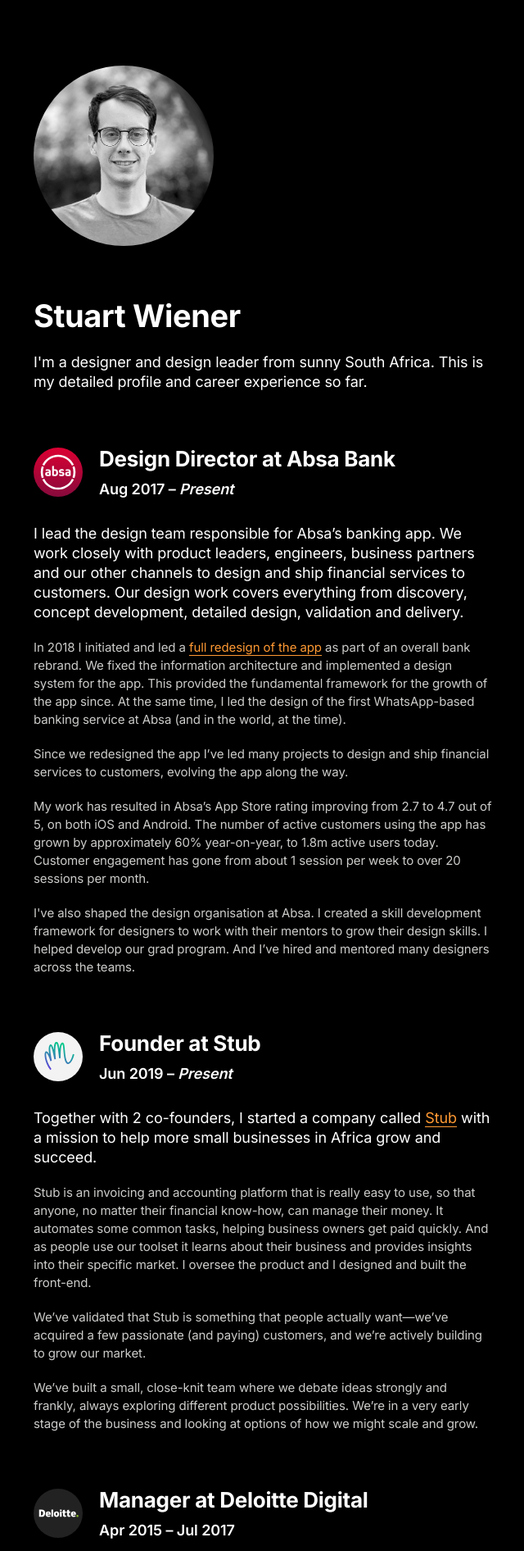
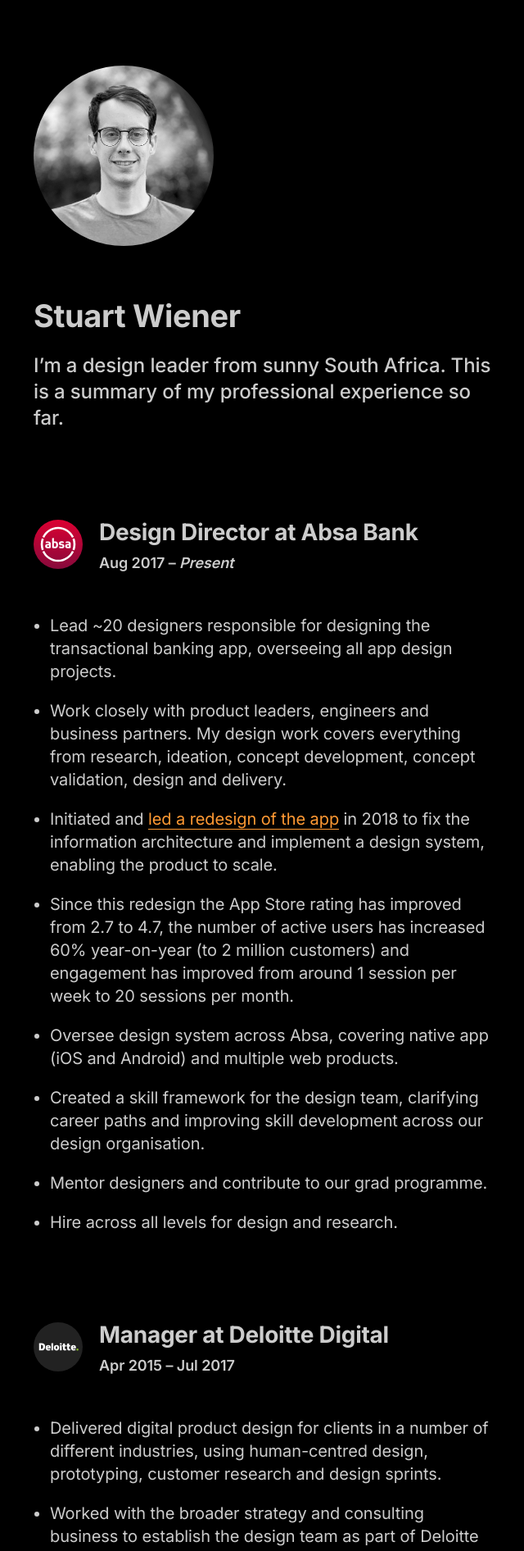
Before and after one commit to stuartwiener/stuartwiener.github.io, a Jekyll site: the page built from experience.html, in a window 1280 px wide. Shown: the top 1892 px of the page at 82% size, without its empty margins (39-679 px from the left). Built offline with Jekyll 4.4.1, drawn with Linux system fonts in a browser that asks for light colours; some of the changed text lies outside the part shown.

Commit message:
better content

```diff
--- a/_sass/_layout.scss
+++ b/_sass/_layout.scss
@@ -91,7 +91,7 @@
     position: relative;
     display: flex;
 
-    margin-top: 60px; /* to match typography */
+    margin-top: 100px; /* to match typography */
 
     h2 {
       margin-top: 7px;
@@ -101,15 +101,16 @@
     }
 
     img {
-      width: 54px;
-      height: 54px;
+      width: 50px;
+      height: 50px;
       border-radius: 50%;
       margin-top: 8px;
-      margin-right: 16px;
+      margin-right: 20px;
     }
   }
   .content {
-    p:first-child {
+    p:first-child,
+    ul:first-child {
       margin-top: 0;
     }
   }
@@ -152,7 +153,7 @@
     display: flex;
 
     img {
-      width: 40%;
+      width: 35%;
       height: 56.25%;
       border-radius: 6px;
       margin-right: 20px;
@@ -163,31 +164,20 @@
   }
 }
 
-@media screen and (min-width: 720px) {
-  .talk {
-    // max-width: 740px;
-
-    img {
-      width: 320px;
-      height: 180px;
-      margin-right: 28px;;
-    }
-  }
-}
-
 ul.navigation {
     list-style: none;
     padding:0;
     margin-top: 80px;
 
     li {
-      border-top: 1px solid var(--quarternary);
+      border-top: 1px solid var(--tertiary);
       padding: 10px 0;
+      margin: 0;
       span {
         margin-right: 10px;
       }
     }
     li:last-child {
-      border-bottom: 1px solid var(--quarternary);
+      border-bottom: 1px solid var(--tertiary);
     }
   }
--- a/_sass/_typography.scss
+++ b/_sass/_typography.scss
@@ -51,24 +51,24 @@
 p {
   font-size: 18px;
   line-height: 24px;
+  letter-spacing: -0.005em;
   margin: 20px 0;
 }
 img {
   max-width: 100%;
-  // max-width: calc(100% + 80px);
   height: auto;
   margin: 0;
   padding: 0;
 }
-img.feature {
-  max-width: calc(200% + 160px);
-}
 ol, ul {
   font-size: 18px;
   line-height: 24px;
-  letter-spacing: -0.01em;
+  letter-spacing: -0.005em;
   padding: 0 0 0 20px;
   margin: 20px 0;
+  li {
+    margin: 20px 0;
+  }
 }
 .subtext {
   font-size: 15px;
@@ -123,14 +123,19 @@
   color: var(--primary);
 }
 
-.spacer {
-  margin-top: 72px;
+.space {
+  margin-top: 100px;
 }
 
 @media screen and (min-width: 960px) {
+  p, ol, ul {
+    font-size: 20px;
+    line-height: 28px;
+  }
+
   .supertext {
     font-size: 24px;
-    line-height: 28px;
+    line-height: 32px;
   }
 
   .title, h1 {
@@ -141,8 +146,8 @@
   }
 
   .heading, h2 {
-    font-size: 26px;
-    line-height: 30px;
+    font-size: 28px;
+    line-height: 32px;
     letter-spacing: -0.01em;
     margin: 60px 0 10px;
   }
--- a/css/main.scss
+++ b/css/main.scss
@@ -5,11 +5,9 @@
 
 :root {
   --background: #000000;
-  // --elevated-bg: #F4F0EC;
-  --primary: #FFFFFF;
-  --secondary: #ccccca;
-  --tertiary: #7d7b78;
-  --quarternary: #353432;
+  --primary: #CCCCCC;
+  --secondary: #a5a3a1;
+  --tertiary: #353432;
   --color-2: #FF7A00;
   --color-1: #FF9933;
 }
--- a/experience.html
+++ b/experience.html
@@ -8,7 +8,7 @@
 
 <h1>Stuart Wiener</h1>
 
-<p>I'm a designer and design leader from sunny South&nbsp;Africa. This is my detailed profile and career experience so far.</p>
+<p class="supertext">I’m a design leader from sunny South&nbsp;Africa. This is a summary of my professional experience so far.</p>
 
 <!-- <h3>Experience</h3> -->
 
@@ -21,27 +21,16 @@
         </div>
     </div>
     <div class="content">
-        <p>I lead the design team responsible for Absa’s banking app. We work closely with product leaders, engineers, business partners and our other channels to design and ship financial services to customers. Our design work covers everything from discovery, concept development, detailed design, validation and delivery.</p>
-        <p class="subtext">In 2018 I initiated and led a <a href="{% link absa.html %}">full redesign of the app</a> as part of an overall bank rebrand. We fixed the information architecture and implemented a design system for the app. This provided the fundamental framework for the growth of the app since. At the same time, I led the design of the first WhatsApp-based banking service at Absa (and in the world, at the time).</p>
-        <p class="subtext">Since we redesigned the app I’ve led many projects to design and ship financial services to  customers, evolving the app along the way.</p>
-        <p class="subtext">My work has resulted in Absa’s App Store rating improving from 2.7 to 4.7 out of 5, on both iOS and Android. The number of active customers using the app has grown by approximately 60% year-on-year, to 1.8m active users today. Customer engagement has gone from about 1 session per week to over 20 sessions per month.</p>
-        <p class="subtext">I've also shaped the design organisation at Absa. I created a skill development framework for designers to work with their mentors to grow their design skills. I helped develop our grad program. And I’ve hired and mentored many designers across the teams.</p>
-    </div>
-</div>
-
-<div class="experience">
-    <div class="header">
-        <img src="{{ site.url }}/images/stub.svg" alt="Stub">
-        <div>
-            <h2>Founder at Stub</h2>
-            <h4>Jun 2019 – <em>Present</em></h4>
-        </div>
-    </div>
-    <div class="content">
-        <p>Together with 2 co-founders, I started a company called <a href="{% link stub.html %}">Stub</a> with a mission to help more small businesses in Africa grow and succeed.</p>
-        <p class="subtext">Stub is an invoicing and accounting platform that is really easy to use, so that anyone, no matter their financial know-how, can manage their money. It automates some common tasks, helping business owners get paid quickly. And as people use our toolset it learns about their business and provides insights into their specific market. I oversee the product and I designed and built the front-end.</p>
-        <p class="subtext">We’ve validated that Stub is something that people actually want—we’ve acquired a few passionate (and paying) customers, and we’re actively building to grow our market.</p>
-        <p class="subtext">We’ve built a small, close-knit team where we debate ideas strongly and frankly, always exploring different product possibilities. We’re in a very early stage of the business and looking at options of how we might scale and grow.</p>
+        <ul>
+            <li>Lead ~20 designers responsible for designing the transactional banking app, overseeing all app design projects.</li>
+            <li>Work closely with product leaders, engineers and business partners. My design work covers everything from research, ideation, concept development, concept validation, design and delivery.</li>
+            <li>Initiated and <a href="{% link absa.html %}">led a redesign of the app</a> in 2018 to fix the information architecture and implement a design system, enabling the product to scale.</li>
+            <li>Since this redesign the App Store rating has improved from 2.7 to 4.7, the number of active users has increased 60% year-on-year (to 2 million customers) and engagement has improved from around 1 session per week to 20 sessions per month. </li>
+            <li>Oversee design system across Absa, covering native app (iOS and Android) and multiple web products.</li>
+            <li>Created a skill framework for the design team, clarifying career paths and improving skill development across our design organisation.</li>
+            <li>Mentor designers and contribute to our grad programme.</li>
+            <li>Hire across all levels for design and research.</li>
+        </ul>
     </div>
 </div>
 
@@ -54,11 +43,14 @@
         </div>
     </div>
     <div class="content">
-        <p>I started the design team in Johannesburg (as an extension of the team in Cape Town) and worked with the broader strategy and consulting business to grow the capability within Deloitte Digital.</p>
-        <p class="subtext">I led consulting teams through projects where we designed products and services using human-centred design, customer discovery, and prototyping.</p>
-        <p class="subtext">I ran design thinking and product management training programmes.</p>
-        <p class="subtext">I also led customer research initiatives and I helped some clients establish their design and research practices.</p>
-        <p class="subtext">My projects included helping a major bank incubate a challenger proposition, building a web-based platform for investment fund management, helping a vehicle finance company find new ways to reach their market, redesigning a corporate and investment bank’s on-boarding experience and many more.</p>
+        <ul>
+            <li>Delivered digital product design for clients in a number of different industries, using human-centred design, prototyping, customer research and design sprints.</li>
+            <li>Worked with the broader strategy and consulting business to establish the design team as part of Deloitte Digital.</li>
+            <li>Hired and managed designers.</li>
+            <li>Ran design thinking and product management training programmes. </li>
+            <li>Led customer research projects and helped some clients establish their own internal design research practices. </li>
+            <li>Projects included helping a major bank incubate a challenger proposition, building an investment fund management system, helping a vehicle finance company find new ways to reach their market, redesigning a corporate and investment bank’s on-boarding experience and many more.</li>
+        </ul>
     </div>
 </div>
 
@@ -68,15 +60,17 @@
         <div>
             <h2>User Experience Director at Ogilvy</h2>
             <h4>Oct 2014 – Mar 2015</h4>
-            <h3>User Experience Strategist</h3>
+            <h3>User Experience Designer</h3>
             <h4>May 2013 – Aug 2014</h4>
         </div>
     </div>
     <div class="content">
-        <p>I managed the UX design team at Ogilvy. My responsibilities included pitching for work, scoping it, delivering it, working with stakeholders along the way and, all the while, looking after the UX team.</p>
-        <p class="subtext">My team delivered end-to-end user experience design, including archetypes, journey maps, system models, wireframes, interactive prototypes and mockups. We tested our designs with users and constantly sought customer feedback, always looking for ways to tell those stories to our stakeholders and project teams.</p>
-        <p class="subtext">I worked with many different clients, large and small, in industries including clothing retailers, consumer goods manufacturers, quick service restaurants, mobile network operators, airline operators, hotel businesses and others.</p>
-        <p class="subtext">I worked with smart, capable, senior business leaders to help them shape their digital strategies and figure out how to grow their businesses in a changing world.</p>
+        <ul>
+            <li>Delivered UX design for all major projects, including developing archetypes, personas, journey maps, information architecture, wireframes, system models, interactive prototypes and mockups.</li>
+            <li>Managed the UX team.</li>
+            <li>Ran basic usability testing and research like card sorting and empathy  mapping.</li>
+            <li>Clients included clothing retailers, consumer goods manufacturers, quick service restaurants, mobile network operators, airline operators, hotel businesses and others.</li>
+        </ul>
     </div>
 </div>
 
@@ -89,25 +83,11 @@
         </div>
     </div>
     <div class="content">
-        <p>I designed (and in some cases built) interfaces for client software projects.</p>
-        <p class="subtext">I worked closely with developers on one hand (to implement the right solutions) and our clients on the other hand (to solve the right business problems). I designed journey maps, service blueprints and other models to build consensus and commitment to our design solutions.</p>
-        <p class="subtext">My clients included a multinational logistics company, a company that built custom access management hardware, a startup working on a managed building contractor solution, a steel distribution company and many more.</p>
-    </div>
-</div>
-
-<div class="experience">
-    <div class="header">
-        <img src="{{ site.url }}/images/gearroom.svg" alt="Gear Room">
-        <div>
-            <h2>Founder at The Gear Room</h2>
-            <h4>Dec 2011 – Apr 2013</h4>
-        </div>
-    </div>
-    <div class="content">
-        <p>I co-founded an online retail company. We sold and installed audio and media systems for clients like schools, theatres and live production venues.</p>
-        <p class="subtext">I designed the brand, built and managed the website, developed marketing programmes, and managed all of the digital infrastructure, while my co-founder negotiated with our suppliers, managed our inventory and serviced our customers—all while we both sold as much as we could.</p>
-        <p class="subtext">To differentiate ourselves in a highly competitive market we tried many different strategies—even developing our own line of custom guitar effects pedals.</p>
-        <p class="subtext">Ultimately, in 2018, we decided to close the business as we were all moving into different life stages and we wanted to explore new opportunities. I’m most proud that we’re all still great friends to this day.</p>
+        <ul>
+            <li>Designed and built interfaces for customer software projects.</li>
+            <li>Developed journey maps, service blueprints and other models to build commitment to our design solutions.</li>
+            <li>Clients included a multinational logistics company, a company that built custom access management hardware, a startup working on a managed building contractor platform, a steel distribution company and many more.</li>
+        </ul>
     </div>
 </div>
 
@@ -116,14 +96,16 @@
         <img src="{{ site.url }}/images/onelife.svg" alt="One Life">
         <div>
             <h2>Art Director at OneLife</h2>
-            <h4>Dec 2008 – Mar 2012</h4>
+            <h4>Jan 2009 – Mar 2012</h4>
         </div>
     </div>
     <div class="content">
-        <p>In addition to multimedia design, I built and managed websites for OneLife’s various initiatives.</p>
-        <p class="subtext">My work covered design, development, SEO, content strategy and analytics. This included 2 full redesigns as we grew the web traffic by over 300% in 3 years.</p>
-        <p class="subtext">I was also part of the media team where I designed media and marketing for campaigns and events. My work included photography, film production, sound/music recording, print design and above-the-line marketing. I also led the live sound production teams.</p>
-        <p class="subtext">OneLife is a non-profit organisation based in Pietermaritzburg, South Africa, with programmes for community betterment, leadership development, family counselling and more.</p>
+        <ul>
+            <li>Built and managed websites for OneLife’s various initiatives, including design, development, SEO, content strategy and analytics.</li>
+            <li>Designed media and marketing content for campaigns and events, including photography, film production, sound recording, print design and above-the-line marketing.</li>
+            <li>Led the live sound production teams.</li>
+        </ul>
+        <p>OneLife is a non-profit organisation based in Pietermaritzburg, South Africa, with programmes for community betterment, leadership development, family counselling and more.</p>
     </div>
 </div>
 
@@ -136,13 +118,15 @@
         </div>
     </div>
     <div class="content">
-        <p>I developed .NET software solutions for Chillisoft clients, which included government agencies and corporate businesses.</p>
-        <p class="subtext">Most notably, I designed and built a pharmaceutical management system, used to manage the inventory of pharmacies within the government healthcare system. This system went on to be widely used across KwaZulu Natal, South Africa.</p>
-        <p class="subtext">Chillisoft is a software development agency based in Durban, South Africa.</p>
+        <ul>
+            <li>Developed custom software for clients, including government agencies and corporate businesses.</li>
+            <li>Notably, I designed and built a pharmaceutical management system, used to manage the inventory of pharmacies within the government healthcare system. This system went on to be widely used across KwaZulu Natal, South Africa.</li>
+        </ul>
+        <p>Chillisoft is a software development agency based in Durban, South Africa.</p>
     </div>
 </div>
 
-<h3>Speaking</h3>
+<h3 class="space">Speaking</h3>
 
 <p>Here are some of the talks and workshops I've given at design conferences over the years.</p>
 
@@ -178,6 +162,3 @@
         <p>This talk was about how to design for a noisy world.</p>
     </div>
 </div>
-
-<h2>Looking for more?</h2>
-<p class="content">Want a formal CV with references, personal information and a latte on the side? Sure. <a onclick="window.location.href='mailto:hello'+'@'+'stuartwiener.com';">Send me an email</a> and I'll send it over.</p>
```
Also changed, not shown: index.html (+3 -9 lines), 2 other files.
